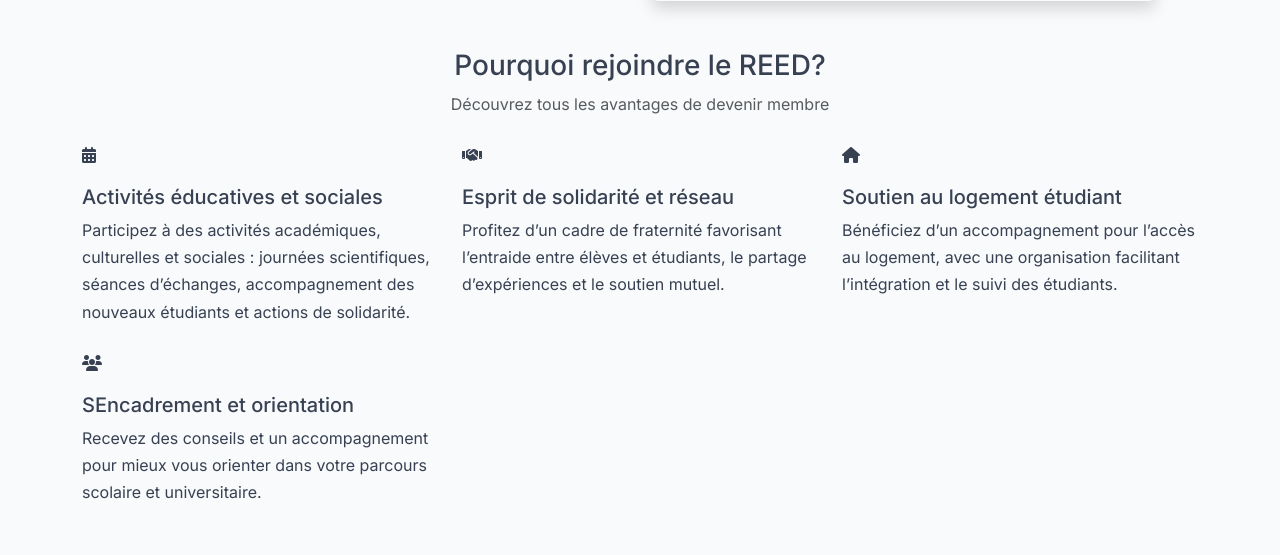
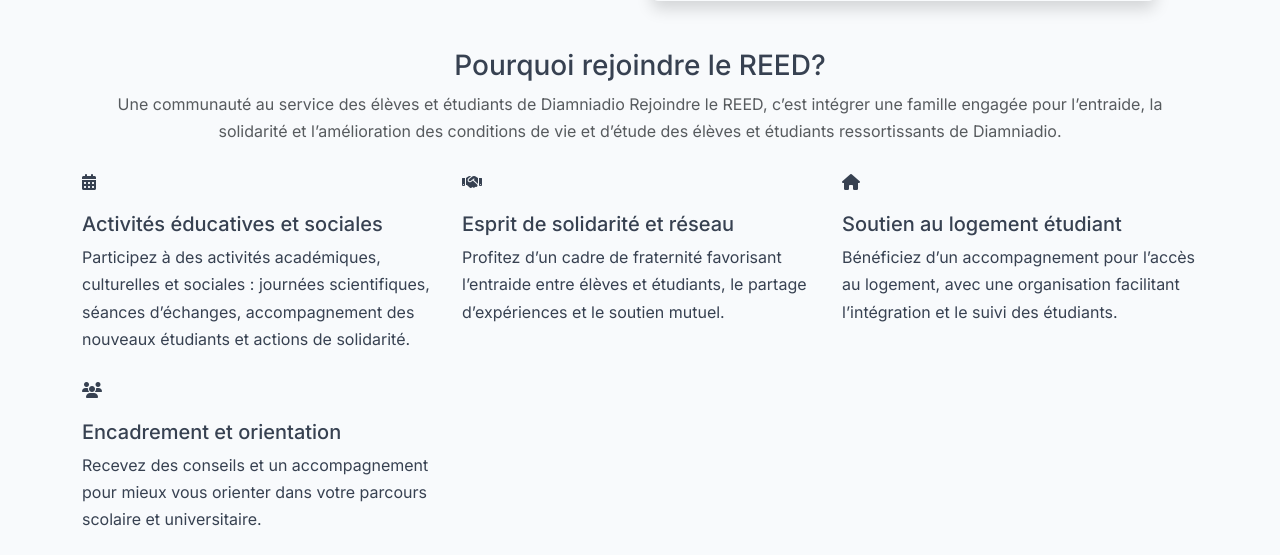
Before and after one commit to azertykane/REED-complet, a Flask app: page / in a window 1280 px wide. Shown: the part 571-1126 px from the top of the page. Run offline with Flask 3, Linux system fonts and the light colour scheme.

```diff
--- a/templates/index.html
+++ b/templates/index.html
@@ -36,7 +36,8 @@
         <div class="row mb-4">
             <div class="col-12 text-center">
                 <h2 class="section-title h3 h1-md">Pourquoi rejoindre le REED?</h2>
-                <p class="text-muted mb-0">Découvrez tous les avantages de devenir membre</p>
+                <p class="text-muted mb-0">Une communauté au service des élèves et étudiants de Diamniadio
+Rejoindre le REED, c’est intégrer une famille engagée pour l’entraide, la solidarité et l’amélioration des conditions de vie et d’étude des élèves et étudiants ressortissants de Diamniadio.</p>
             </div>
         </div>
         <div class="row g-3 g-md-4">
@@ -72,7 +73,7 @@
                     <div class="feature-icon mb-3">
                         <i class="fas fa-users"></i>
                     </div>
-                    <h4 class="h5 mb-2">SEncadrement et orientation</h4>
+                    <h4 class="h5 mb-2">Encadrement et orientation</h4>
                     <p class="mb-0">Recevez des conseils et un accompagnement pour mieux vous orienter dans votre parcours scolaire et universitaire.</p>
                 </div>
             </div>
```
